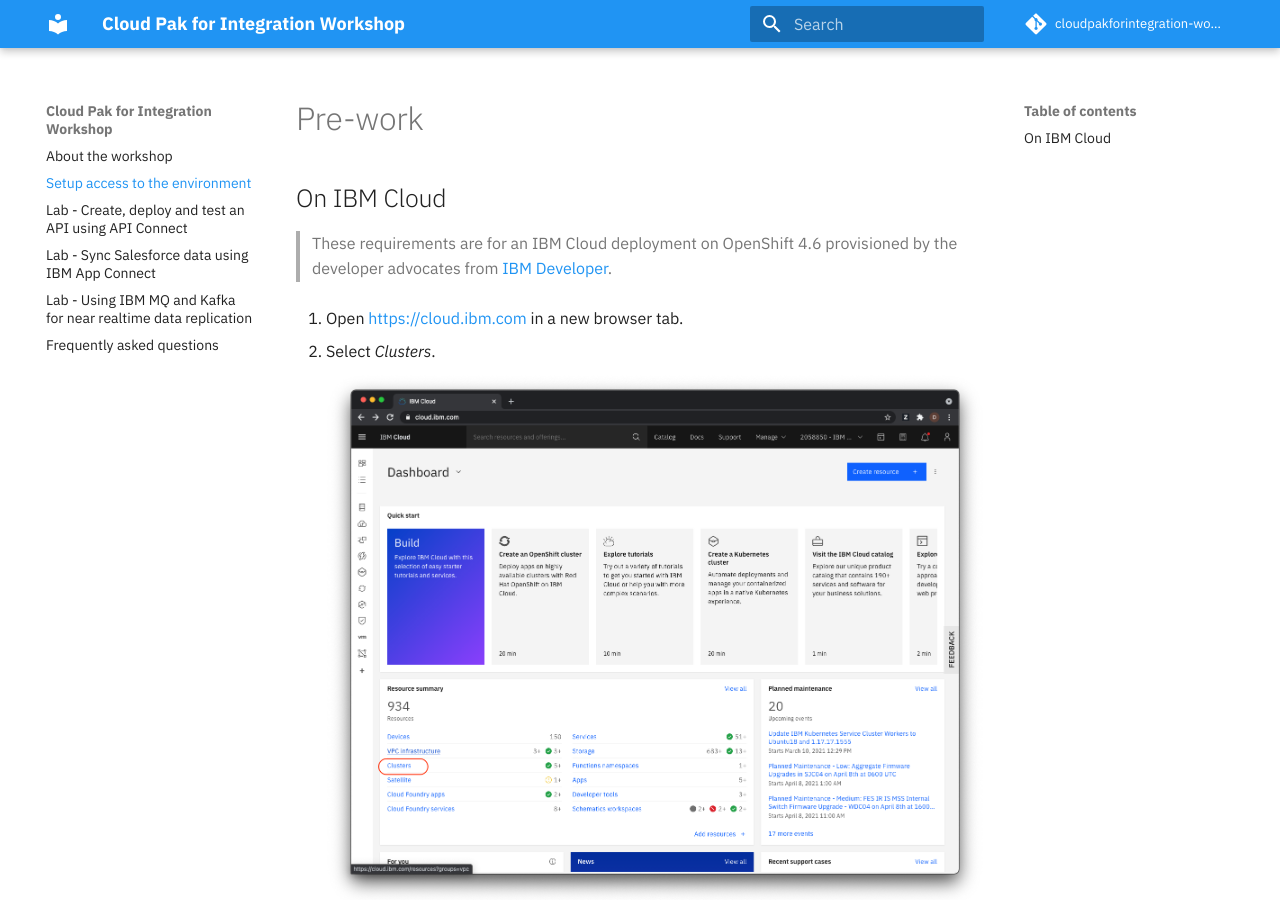
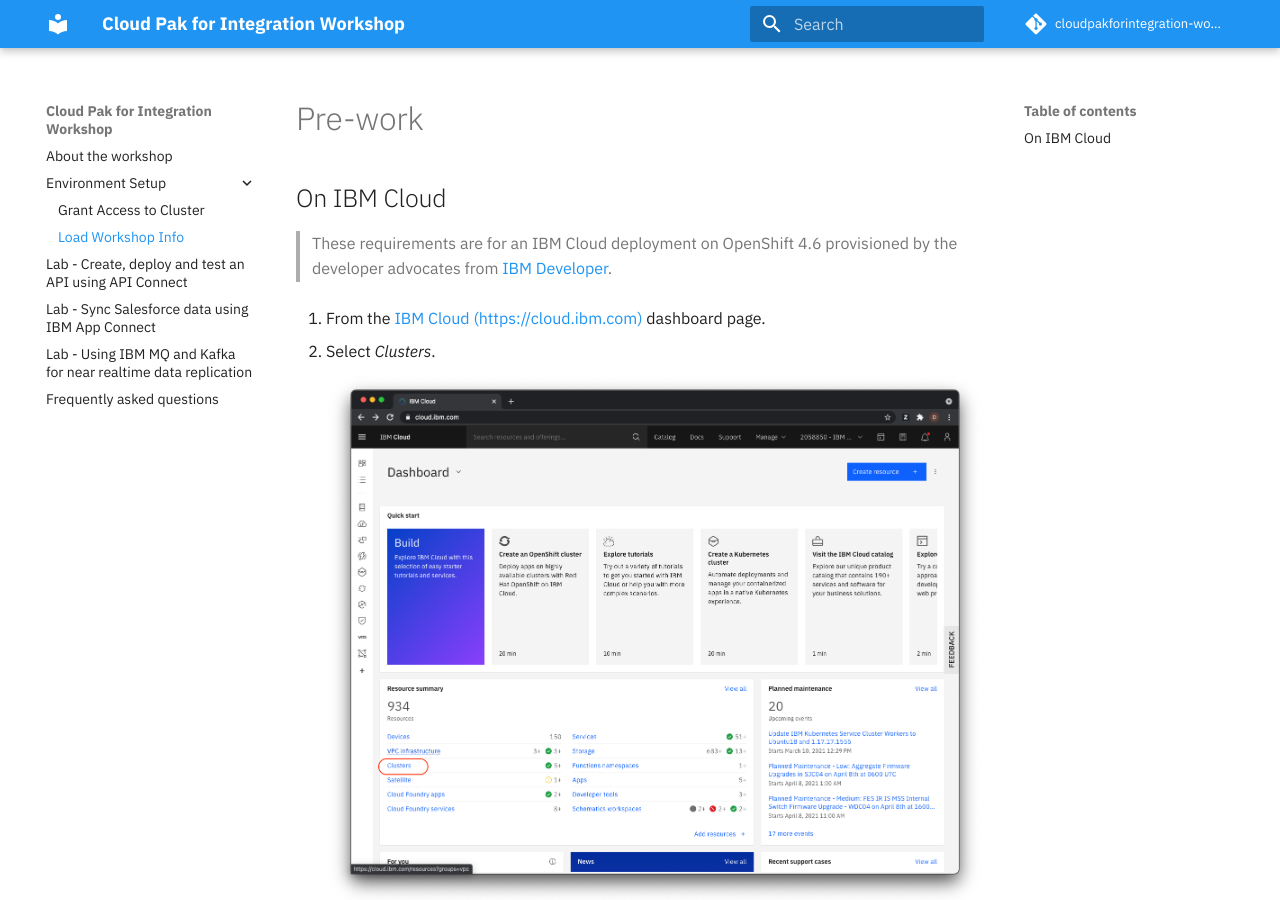
Before and after one commit to IBM/cloudpakforintegration-workshop, an MkDocs documentation site: the page built from docs/pre-work/README.md, in a window 1280 px wide and 900 px high. Built offline with MkDocs 1.6.1 and Material for MkDocs 9.7.7, drawn with Linux system fonts in a browser that asks for light colours; comment, search, counter and statistics services are not loaded.

Commit message:
Added grant cluster instructions

```diff
--- a/docs/pre-work/README.md
+++ b/docs/pre-work/README.md
@@ -4,7 +4,7 @@
 
 > These requirements are for an IBM Cloud deployment on OpenShift 4.6 provisioned by the developer advocates from [IBM Developer](https://developer.ibm.com).
 
-1. Open [https://cloud.ibm.com](https://cloud.ibm.com) in a new browser tab.
+1. From the [IBM Cloud (https://cloud.ibm.com)](https://cloud.ibm.com) dashboard page.
 
 2. Select *Clusters*.
 
--- a/mkdocs.yml
+++ b/mkdocs.yml
@@ -11,7 +11,9 @@
 # Navigation
 nav:
   - About the workshop: README.md
-  - Setup access to the environment: pre-work/README.md
+  - Environment Setup:
+    - Grant Access to Cluster: pre-work/GRANTCLUSTER.md
+    - Load Workshop Info: pre-work/README.md
   - Lab - Create, deploy and test an API using API Connect: exercise-api-connect/README.md
   - Lab - Sync Salesforce data using IBM App Connect: exercise-app-connect/README.md
   - Lab - Using IBM MQ and Kafka for near realtime data replication: exercise-event-streaming/README.md
```
Also changed, not shown: docs/pre-work/GRANTCLUSTER.md (added, +32 -0 lines), docs/pre-work/images/clusters-clustername.png (added), docs/pre-work/images/congratulations.png (added), docs/pre-work/images/welcome-to-ibm-cloud.png (added).
